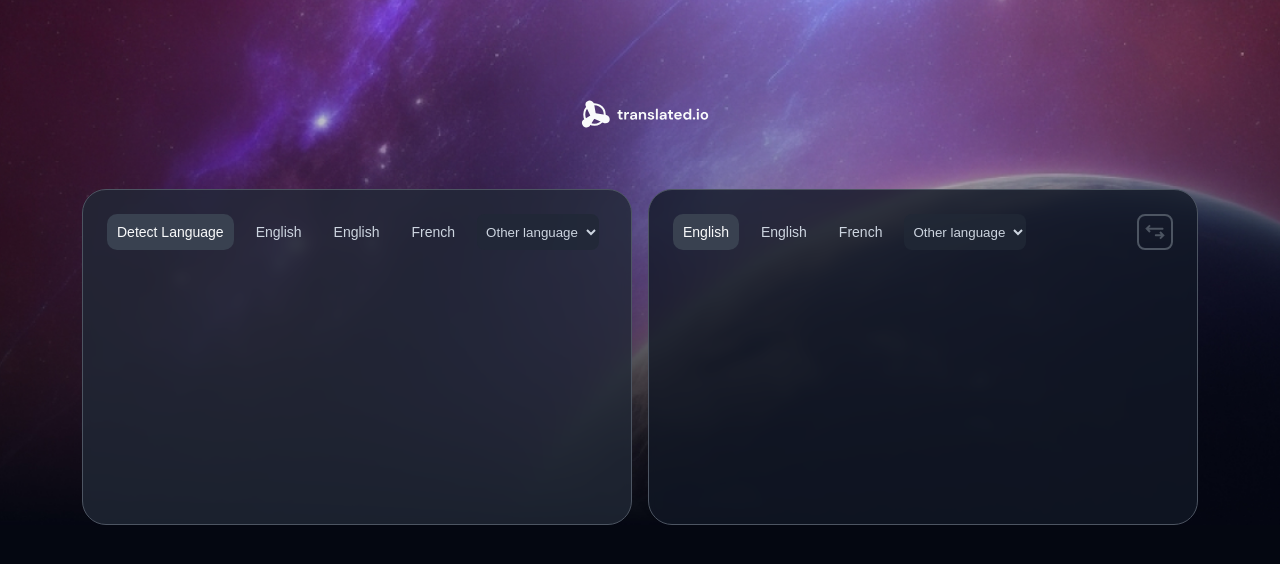
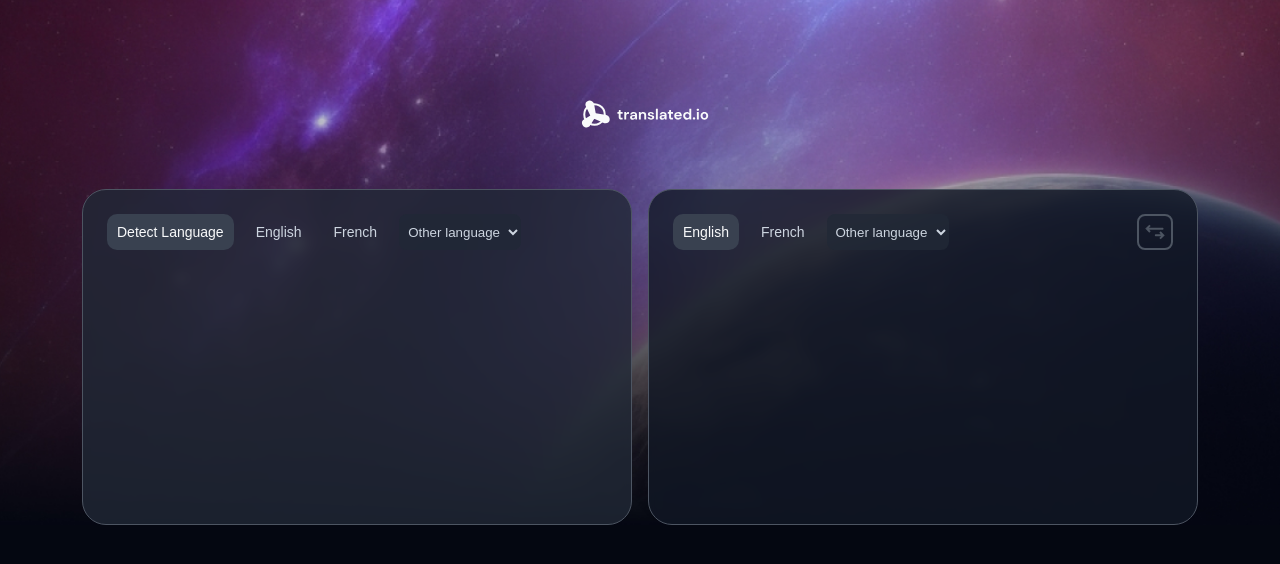
Before and after one commit to EdiedRamos/translate, a React (Vite) app: page / in a window 1280 px wide. Shown: the top 564 px of the page. Built offline with nearby package versions, Linux system fonts and the light colour scheme.

Commit message:
fix: remove duplicate language

```diff
--- a/src/components/Languages/Languages.tsx
+++ b/src/components/Languages/Languages.tsx
@@ -11,7 +11,6 @@ const DETECT_LANGUAGE = {
 
 const INITIAL_OPTIONS = [
   { id: "8a9b9cfc-860a-484c-aa79-583071500494", value: "English" },
-  { id: "9003d0b9-b9e8-483e-aae7-5839188c17ff", value: "English" },
   { id: "0981618e-eac0-4f00-ba5a-c0a5896e3f93", value: "French" },
 ];
 const SELECT_OPTIONS = [
```
